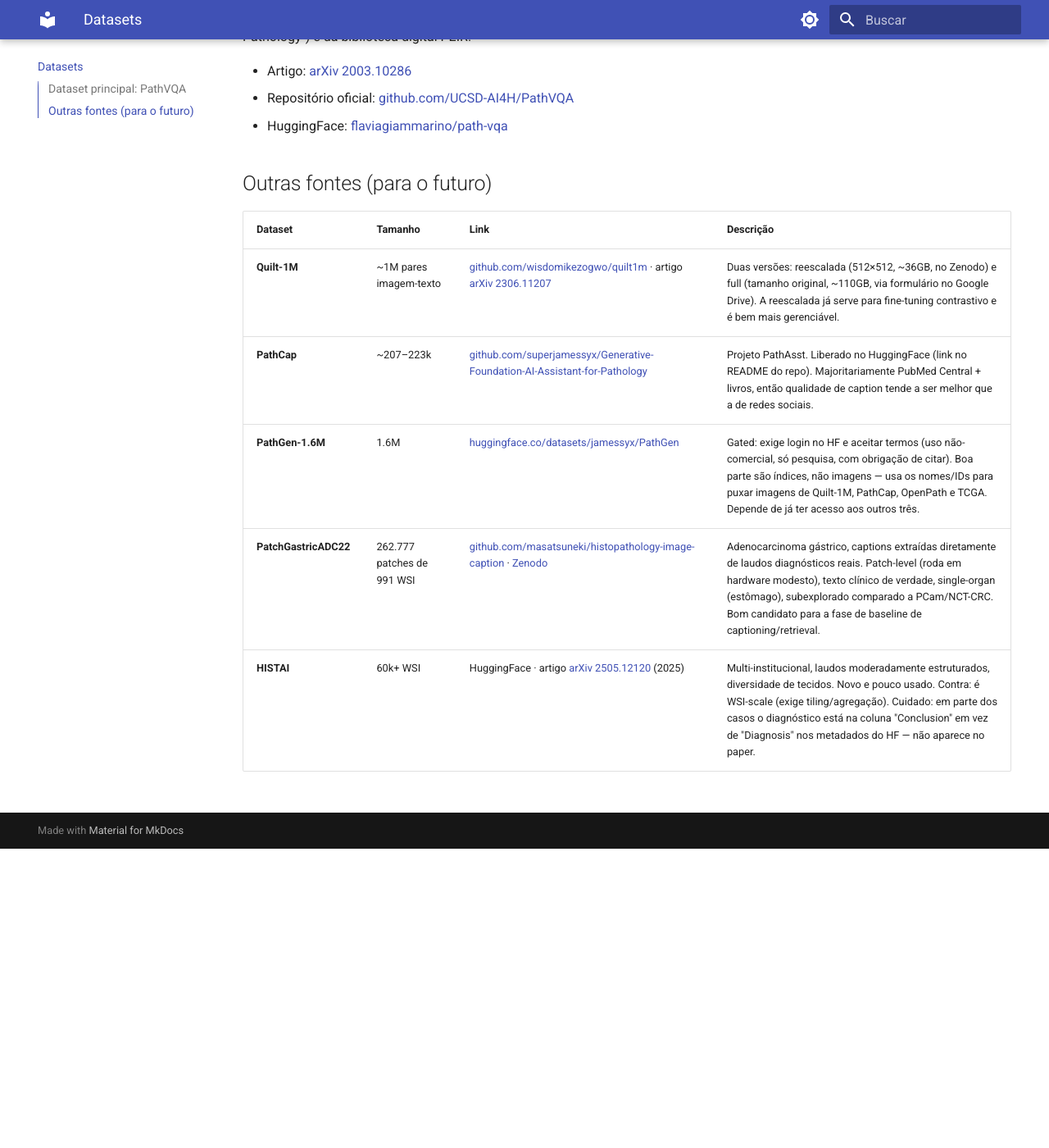
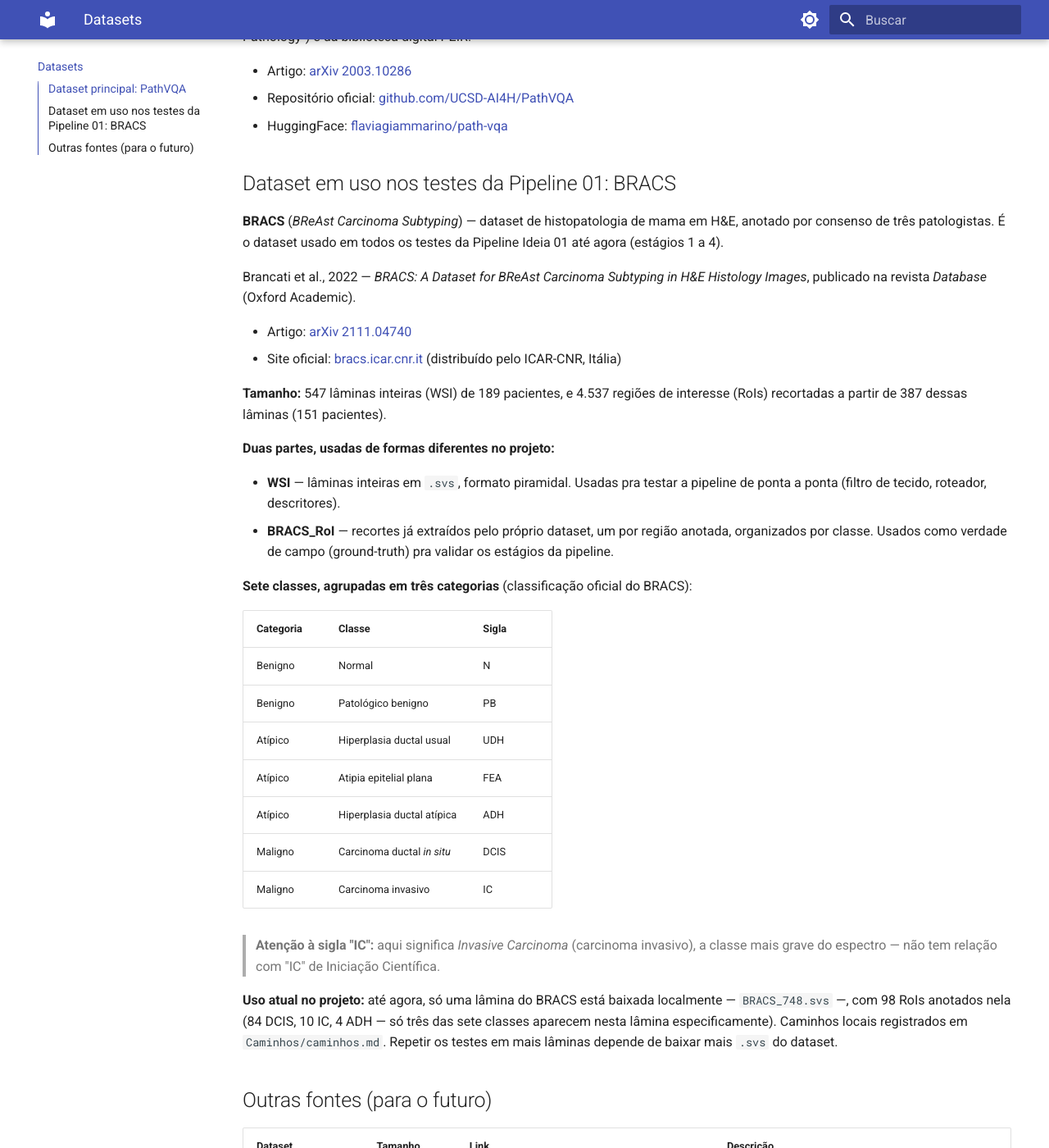
Before and after one commit to medeirosdev/pesquisa-vlm-oncologia-ic, an MkDocs documentation site: the page built from docs/datasets.md, in a window 1280 px wide and 1400 px high, scrolled down 365 px. Shown: the whole window at 82% size. Built offline with MkDocs 1.6.1 and Material for MkDocs 9.7.7, drawn with Linux system fonts in a browser that asks for light colours.

Commit message:
adiciona BRACS a pagina de datasets (dataset usado em todos os testes da Pipeline 01)

```diff
--- a/docs/datasets.md
+++ b/docs/datasets.md
@@ -10,6 +10,38 @@
 - Repositório oficial: [github.com/UCSD-AI4H/PathVQA](https://github.com/UCSD-AI4H/PathVQA)
 - HuggingFace: [flaviagiammarino/path-vqa](https://huggingface.co/datasets/flaviagiammarino/path-vqa)
 
+## Dataset em uso nos testes da Pipeline 01: BRACS
+
+**BRACS** (*BReAst Carcinoma Subtyping*) — dataset de histopatologia de mama em H&E, anotado por consenso de três patologistas. É o dataset usado em todos os testes da Pipeline Ideia 01 até agora (estágios 1 a 4).
+
+Brancati et al., 2022 — *BRACS: A Dataset for BReAst Carcinoma Subtyping in H&E Histology Images*, publicado na revista *Database* (Oxford Academic).
+
+- Artigo: [arXiv 2111.04740](https://arxiv.org/abs/2111.04740)
+- Site oficial: [bracs.icar.cnr.it](https://www.bracs.icar.cnr.it/) (distribuído pelo ICAR-CNR, Itália)
+
+**Tamanho:** 547 lâminas inteiras (WSI) de 189 pacientes, e 4.537 regiões de interesse (RoIs) recortadas a partir de 387 dessas lâminas (151 pacientes).
+
+**Duas partes, usadas de formas diferentes no projeto:**
+
+- **WSI** — lâminas inteiras em `.svs`, formato piramidal. Usadas pra testar a pipeline de ponta a ponta (filtro de tecido, roteador, descritores).
+- **BRACS_RoI** — recortes já extraídos pelo próprio dataset, um por região anotada, organizados por classe. Usados como verdade de campo (ground-truth) pra validar os estágios da pipeline.
+
+**Sete classes, agrupadas em três categorias** (classificação oficial do BRACS):
+
+| Categoria | Classe | Sigla |
+|---|---|---|
+| Benigno | Normal | N |
+| Benigno | Patológico benigno | PB |
+| Atípico | Hiperplasia ductal usual | UDH |
+| Atípico | Atipia epitelial plana | FEA |
+| Atípico | Hiperplasia ductal atípica | ADH |
+| Maligno | Carcinoma ductal *in situ* | DCIS |
+| Maligno | Carcinoma invasivo | IC |
+
+> **Atenção à sigla "IC":** aqui significa *Invasive Carcinoma* (carcinoma invasivo), a classe mais grave do espectro — não tem relação com "IC" de Iniciação Científica.
+
+**Uso atual no projeto:** até agora, só uma lâmina do BRACS está baixada localmente — `BRACS_748.svs` —, com 98 RoIs anotados nela (84 DCIS, 10 IC, 4 ADH — só três das sete classes aparecem nesta lâmina especificamente). Caminhos locais registrados em `Caminhos/caminhos.md`. Repetir os testes em mais lâminas depende de baixar mais `.svs` do dataset.
+
 ## Outras fontes (para o futuro)
 
 | Dataset | Tamanho | Link | Descrição |
```
